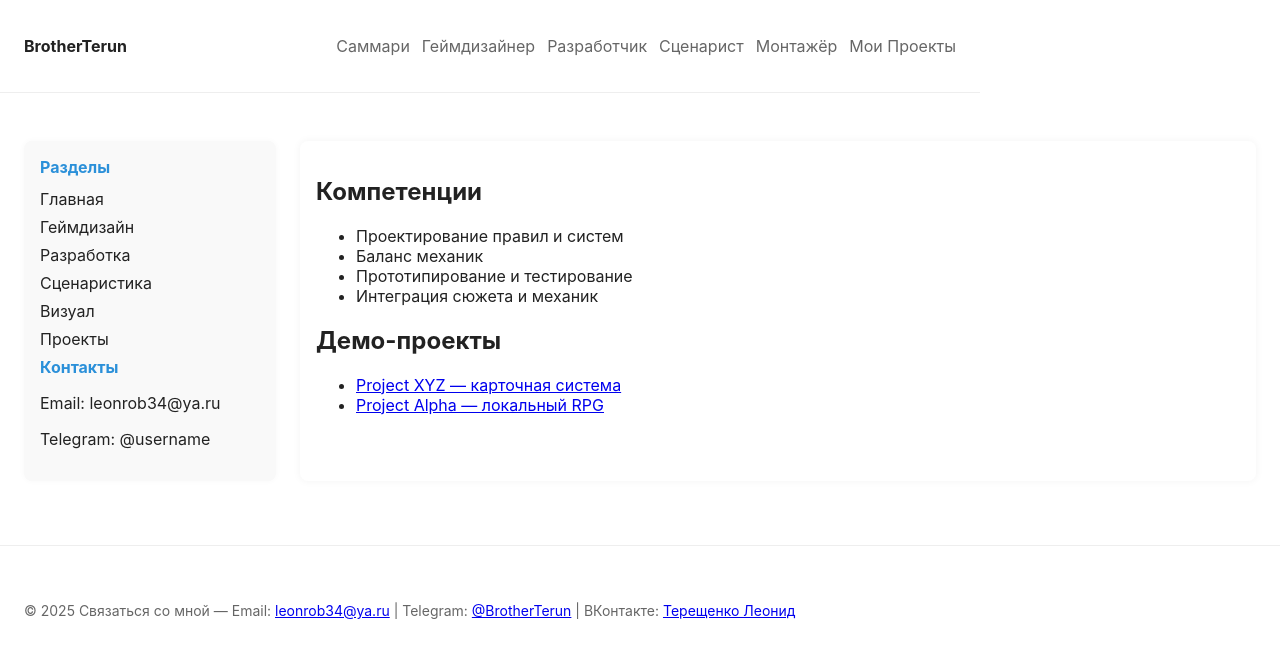
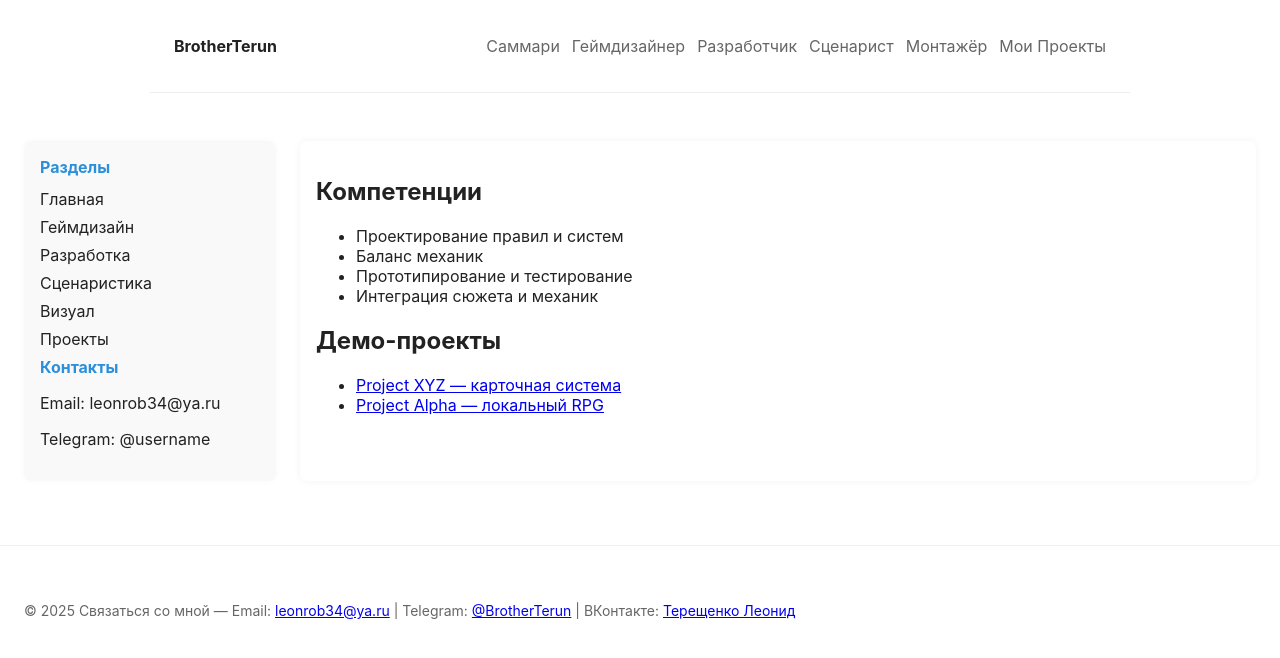
Before and after one commit to BrotherTerun/TerunPfolio, a Jekyll site: the page built from gamedesign/index.md, in a window 1280 px wide. Shown: the top 658 px of the page. Built offline with Jekyll 4.4.1, drawn with Linux system fonts in a browser that asks for light colours.

Commit message:
Разбираюсь с выравниванием шапки

```diff
--- a/assets/css/style.css
+++ b/assets/css/style.css
@@ -26,7 +26,7 @@ body{
   border-bottom:1px solid #eee;
   padding:12px 0;
   max-width: 980px;
-  align-items: center;
+  margin: 0 auto;
 }
 
 .site-header .wrap {
```
